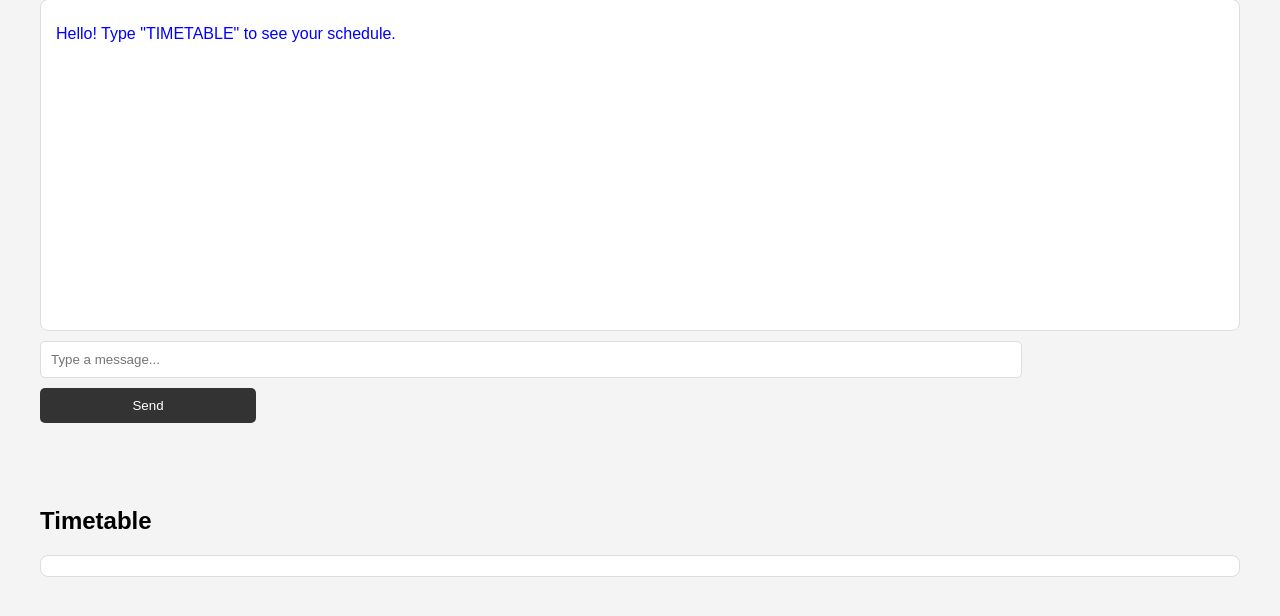
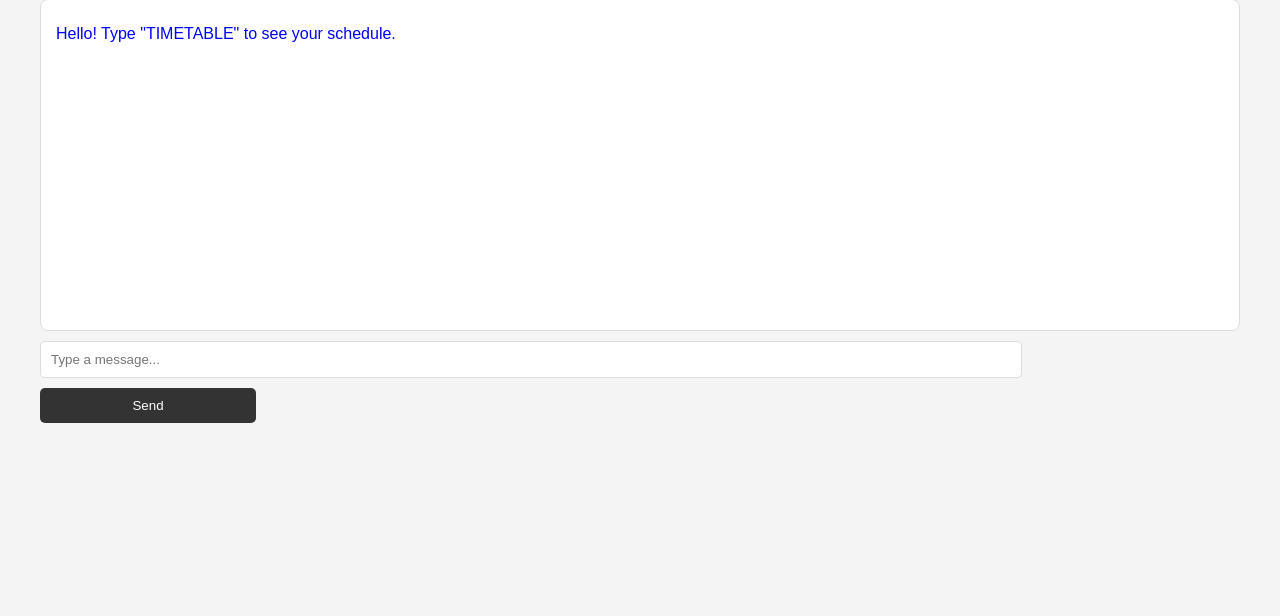
Before and after one commit to PYEXPO25/T022_Noble_Horizons, a Flask app: page /chatbot in a window 1280 px wide. Shown: the part 171-787 px from the top of the page. Run offline with Flask 3, Linux system fonts and the light colour scheme; the visitor is signed in with stand-in values (Sample User, id 1).

Commit message:
error_botint

```diff
--- a/templates/bot_interface.html
+++ b/templates/bot_interface.html
@@ -19,12 +19,6 @@
             <input type="text" id="userInput" placeholder="Type a message..." onkeydown="if(event.key === 'Enter'){sendMessage()}">
             <button onclick="sendMessage()">Send</button>
         </div>
-
-        <!-- Timetable container -->
-        <div class="timetable-container" id="timetable-container">
-            <h2>Timetable</h2>
-            <div id="timetable-content"></div>
-        </div>
     </div>
     <script src="{{ url_for('static', filename='chatbot.js') }}"></script>
 </body>
```
